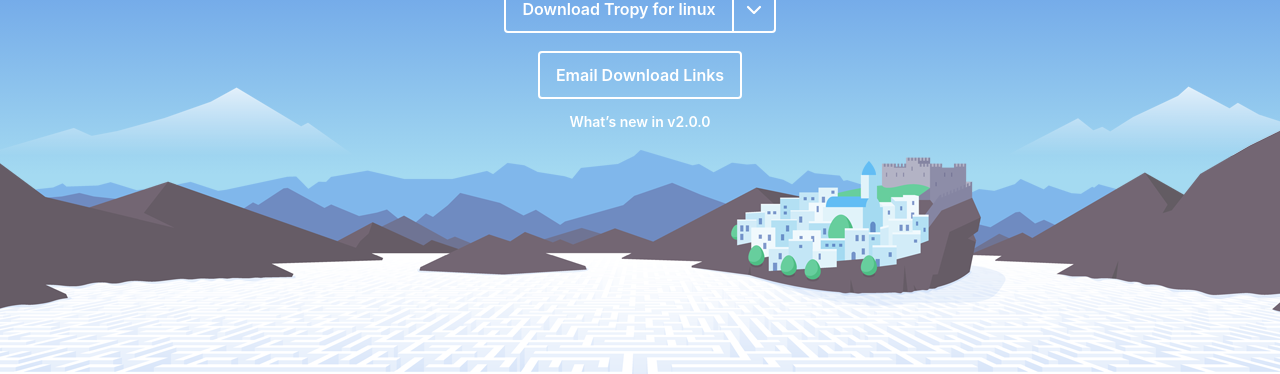
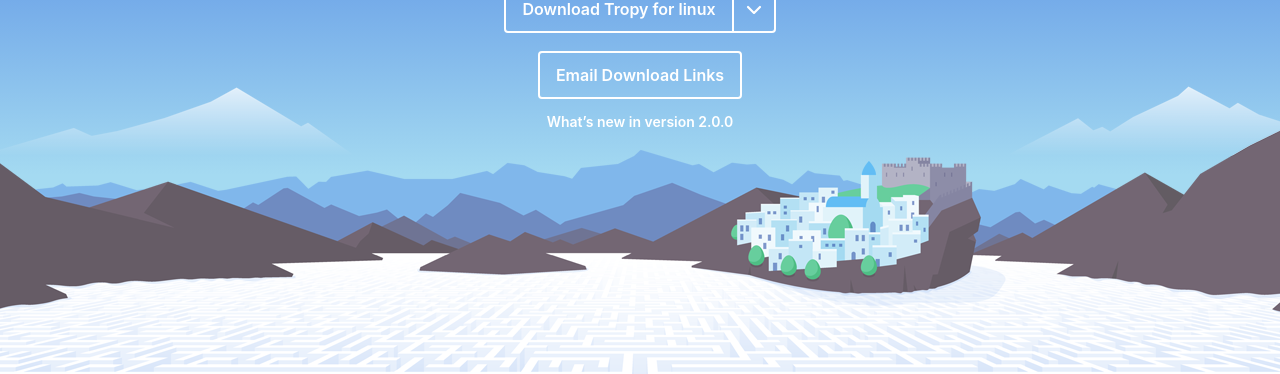
Before and after one commit to tropy/tropy.github.io, a Jekyll site: the page built from index.html, in a window 1280 px wide and 900 px high. Shown: the part 365-739 px from the top of the window. Built offline with Jekyll 4.4.1, drawn with Linux system fonts in a browser that asks for light colours.

Commit message:
Update release notes link text.

```diff
--- a/index.html
+++ b/index.html
@@ -23,7 +23,7 @@ title: Explore your research photos
       </tpy-dropdown>
     </div>
     <a class="btn btn-email" href="mailto:?subject=Download%20Tropy&amp;body={%- include email-body.html -%}">Email Download Links</a>
-    <a href="https://github.com/tropy/tropy/releases" class="release-notes">What’s new in v2.0.0</a>
+    <a href="https://github.com/tropy/tropy/releases" class="release-notes">What’s new in version 2.0.0</a>
   </div>
   <div class="hero-illustration"></div>
 </section>
```
